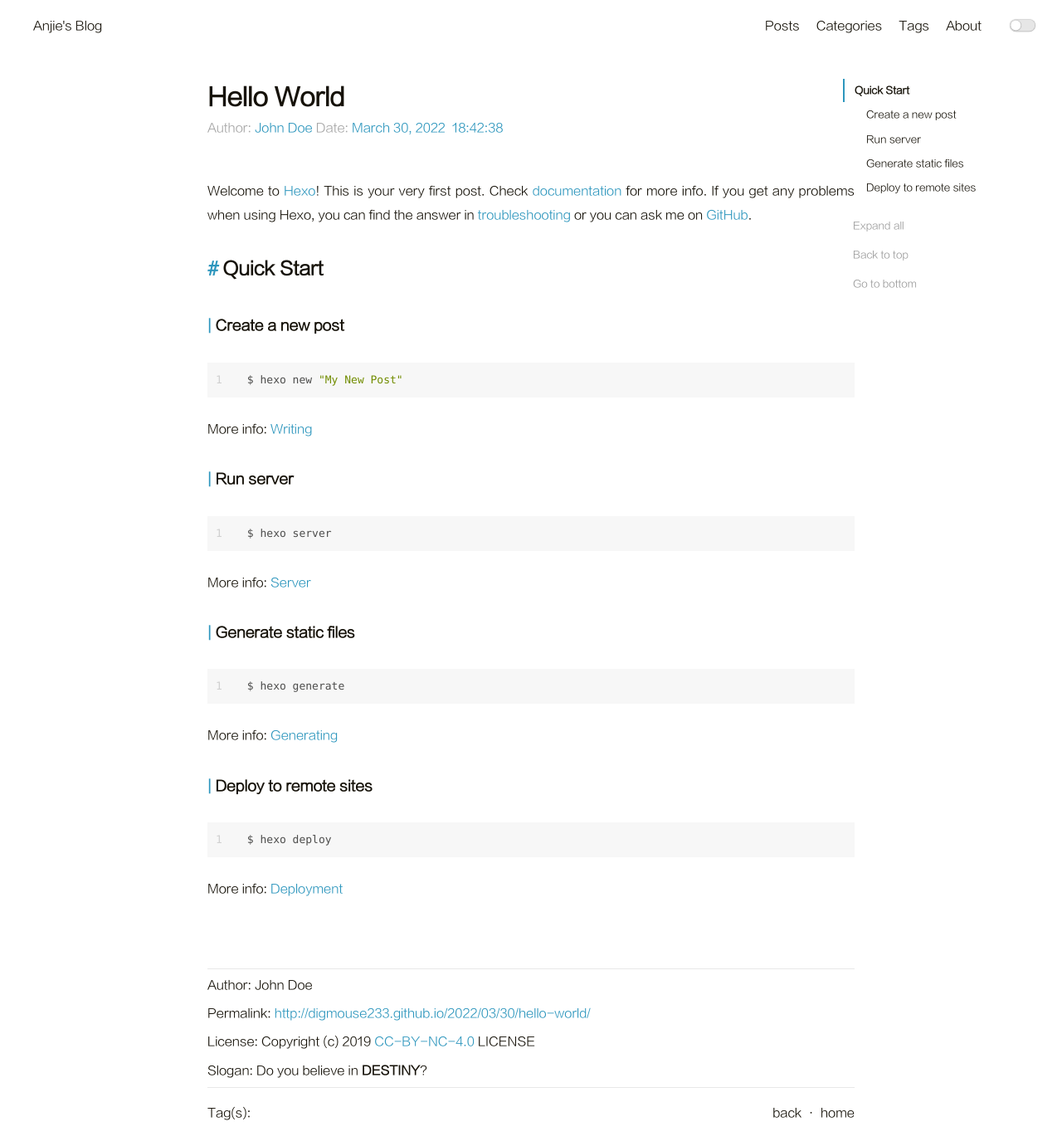
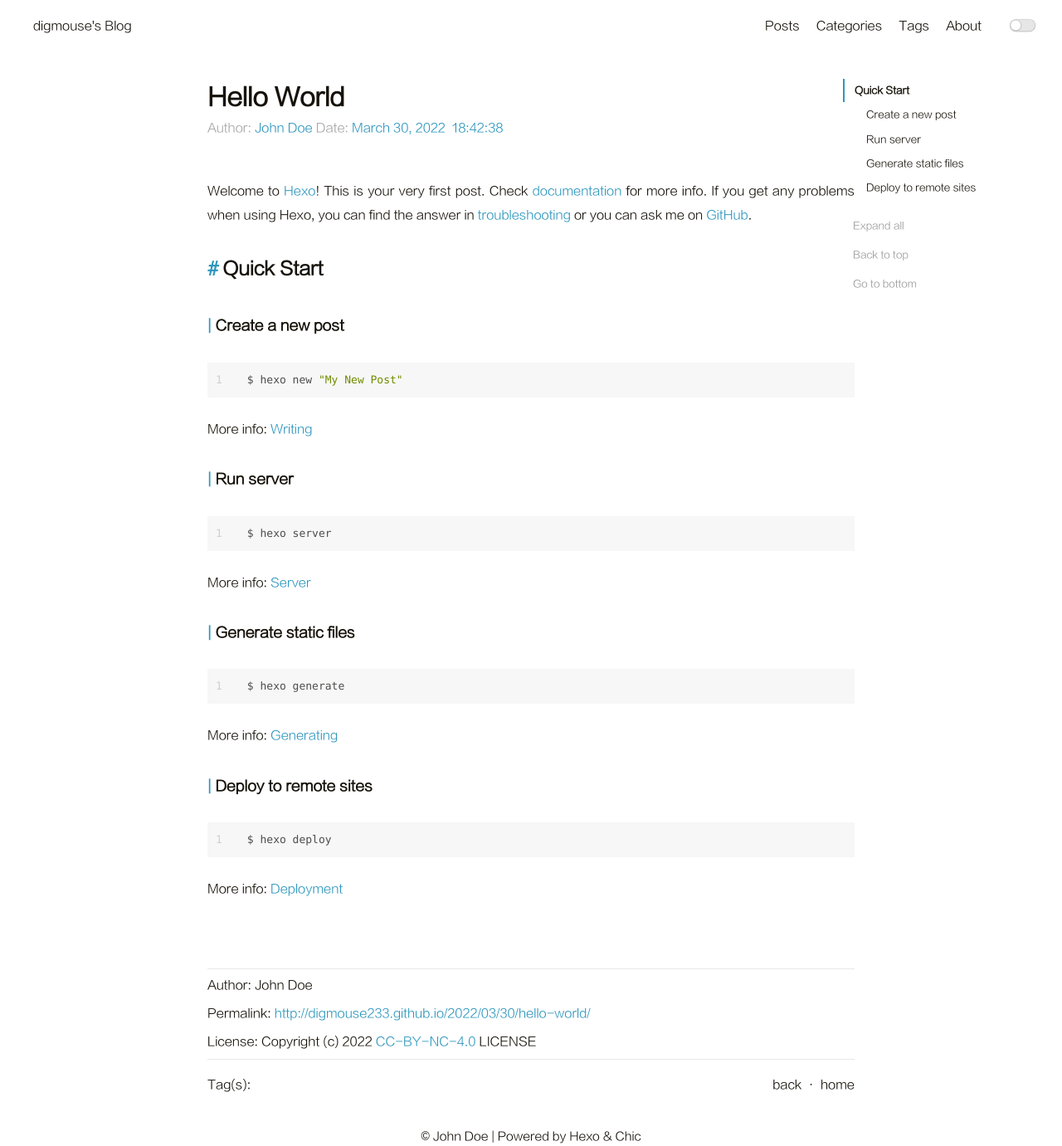
Before and after one commit to digmouse233/digmouse233.github.io, a plain HTML site: page 2022/03/30/hello-world/index.html in a window 1280 px wide. Shown: the top 1381 px of the page at 83% size. Drawn offline with Linux system fonts and the light colour scheme.

Commit message:
Site updated: 2022-03-30 19:22:55

```diff
--- a/2022/03/30/hello-world/index.html
+++ b/2022/03/30/hello-world/index.html
@@ -69,7 +69,7 @@
         <header>
     <nav class="navbar">
         <div class="container">
-            <div class="navbar-header header-logo"><a href="/">Anjie&#39;s Blog</a></div>
+            <div class="navbar-header header-logo"><a href="/">digmouse&#39;s Blog</a></div>
             <div class="menu navbar-right">
 
                     <a class="menu-item" href="/archives">Posts</a>
@@ -91,7 +91,7 @@
         <div class="container">
             <div class="navbar-header">
                 <div>
-                    <a href="/">Anjie&#39;s Blog</a><a id="mobile-toggle-theme">·&nbsp;Light</a>
+                    <a href="/">digmouse&#39;s Blog</a><a id="mobile-toggle-theme">·&nbsp;Light</a>
                 </div>
                 <div class="menu-toggle" onclick="mobileBtn()">&#9776; Menu</div>
             </div>
@@ -244,14 +244,9 @@
 
                     <p class="copyright-item">
                         <span>License:</span>
-                        <span>Copyright (c) 2019 <a target="_blank" rel="noopener" href="http://creativecommons.org/licenses/by-nc/4.0/">CC-BY-NC-4.0</a> LICENSE</span>
+                        <span>Copyright (c) 2022 <a target="_blank" rel="noopener" href="http://creativecommons.org/licenses/by-nc/4.0/">CC-BY-NC-4.0</a> LICENSE</span>
                     </p>
 
-
-                     <p class="copyright-item">
-                         <span>Slogan:</span>
-                         <span>Do you believe in <strong>DESTINY</strong>?</span>
-                     </p>
 
 
             </section>
```
Also changed, not shown: archives/2022/03/index.html (+2 -2 lines), archives/2022/index.html (+2 -2 lines), archives/index.html (+2 -2 lines), index.html (+4 -4 lines), image/avatar.jpeg.
